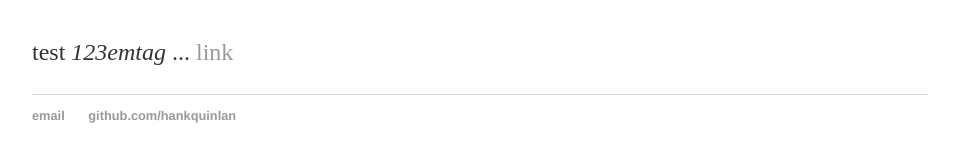
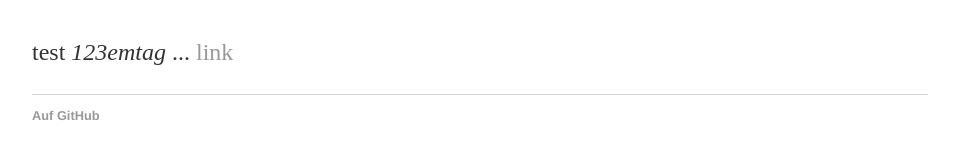
Before and after one commit to bili123/bili123.github.io, a Jekyll site: the page built from index.html, in a window 1280 px wide. Shown: the part 161-323 px from the top of the page, without its empty margins (160-1119 px from the left). Built offline with Jekyll 4.4.1, drawn with Linux system fonts in a browser that asks for light colours.

Commit message:
Jekyll Inhalt angepasst

```diff
--- a/_layouts/default.html
+++ b/_layouts/default.html
@@ -20,8 +20,7 @@
 			</div><!-- /.container -->
 			<footer>
 	    		<ul>
-	        		<li><a href="mailto:hankquinlanhub@gmail.com">email</a></li>
-	        		<li><a href="https://github.com/hankquinlan">github.com/hankquinlan</a></li>
+	        		<li><a href="https://github.com/bili123">Auf GitHub</a></li>
 				</ul>
 			</footer>
 		</body>
```
